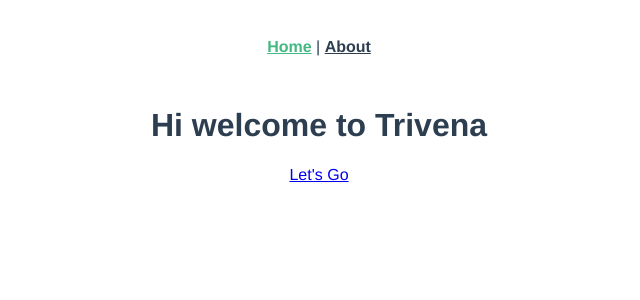
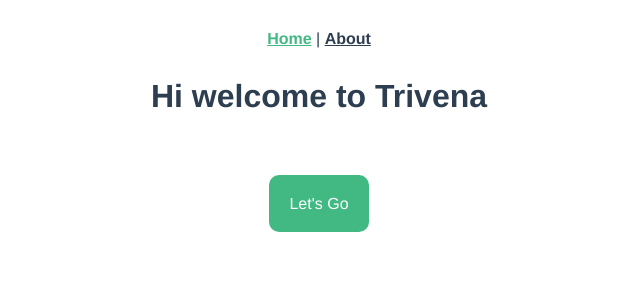
Before and after one commit to jcamilodev1/Trivia-Vue-Game, a Vue app: page / in a window 1280 px wide. Shown: the top 300 px of the page, without its empty margins (321-961 px from the left). Built offline with nearby package versions, Linux system fonts and the light colour scheme; no server answers.

Commit message:
trivia listo falta mensaje de ganaste

```diff
--- a/src/App.vue
+++ b/src/App.vue
@@ -3,19 +3,27 @@
     <router-link to="/">Home</router-link> |
     <router-link to="/about">About</router-link>
   </div>
-  <router-view/>
+  <router-view />
 </template>
 
 <style>
+* {
+  padding: 0;
+  margin: 0;
+}
 #app {
+  max-width: 650px;
+  height: 100vh;
   font-family: Avenir, Helvetica, Arial, sans-serif;
   -webkit-font-smoothing: antialiased;
   -moz-osx-font-smoothing: grayscale;
   text-align: center;
+  margin: 0 auto;
   color: #2c3e50;
 }
 
 #nav {
+  max-width: 650px;
   padding: 30px;
 }
 
--- a/src/components/Card.vue
+++ b/src/components/Card.vue
@@ -1,8 +1,8 @@
 <template>
   <div class="container-card">
     <div class="card">
-      {{ pregunta }}
       <h1>{{ enconde }}</h1>
+      <h5>{{ category }}</h5>
       <label>
         <input
           type="radio"
@@ -40,10 +40,11 @@
         {{ arrayAnswer[random[3]] }}
       </label>
       <br />
-      {{ picked }}
     </div>
-    <span v-if="picked == ''">Rellena una respuesta</span>
-    <button @click="comprobar">+</button>
+    <span v-if="picked == ''" class="rellena">Select an answer</span>
+    <span v-if="mostrar" class="rellena">Incorrect answer</span>
+
+    <button @click="comprobar">Check</button>
   </div>
 </template>
 
@@ -57,7 +58,7 @@ export default {
   components: { RadioButton },
   setup() {
     const store = useStore();
-
+    const mostrar = ref(false);
     const picked = ref("");
     const contador = ref(0);
 
@@ -91,9 +92,12 @@ export default {
       if (contador === 9) {
         router.push("/");
       } else if (picked.value === pregunta.value.correct_answer) {
+        mostrar.value = false;
         console.log("ganaste");
         siguiente();
         picked.value = "";
+      } else {
+        mostrar.value = true;
       }
     };
 
@@ -105,6 +109,9 @@ export default {
     const enconde = computed(() => {
       return unescape(pregunta.value.question);
     });
+    const category = computed(() => {
+      return unescape(pregunta.value.category);
+    });
 
     crearArray();
     return {
@@ -115,9 +122,48 @@ export default {
       random,
       comprobar,
       enconde,
+      category,
+      mostrar,
     };
   },
 };
 </script>
 
-<style></style>
+<style scoped>
+.container-card {
+  max-width: 600px;
+  padding: 30px;
+}
+h1 {
+  margin-bottom: 5px;
+}
+h5 {
+  color: #2c3e509a;
+  font-size: 10px;
+  margin-bottom: 40px;
+}
+label {
+  display: block;
+  padding: 10px;
+  margin-bottom: 10px;
+  text-align: initial;
+  border-bottom: 1px solid rgba(0, 0, 0, 0.219);
+}
+label input {
+  margin-right: 15px;
+}
+button {
+  cursor: pointer;
+  border: none;
+  padding: 20px 40px;
+  border-radius: 15px;
+  color: white;
+  background-color: #42b983;
+}
+.rellena {
+  display: block;
+  font-size: 12px;
+  color: red;
+  margin-bottom: 10px;
+}
+</style>
--- a/src/views/Home.vue
+++ b/src/views/Home.vue
@@ -1,7 +1,7 @@
 <template>
   <div class="home">
     <h1>Hi welcome to Trivena</h1>
-    <router-link to="/play">Let's Go</router-link>
+    <router-link to="/play" class="button-init">Let's Go</router-link>
   </div>
 </template>
 
@@ -18,3 +18,21 @@ export default {
   },
 };
 </script>
+
+<style scoped>
+.home {
+  max-width: 650px;
+}
+h1 {
+  margin-bottom: 80px;
+}
+.button-init {
+  background-color: #42b983;
+  padding: 20px;
+  border-radius: 10px;
+}
+a {
+  color: white;
+  text-decoration: none;
+}
+</style>
```
